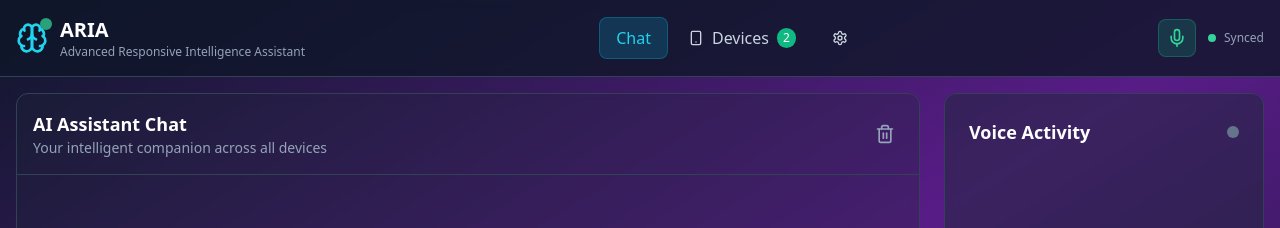
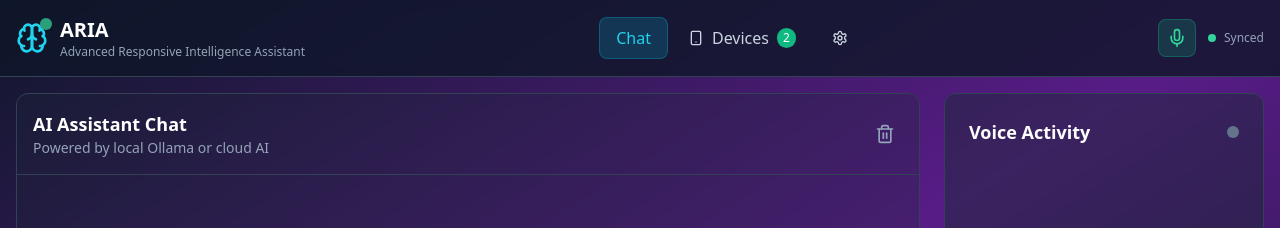
Before and after one commit to mihirkjain/ARIA, a React (Vite) app: page / in a window 1280 px wide. Shown: the top 228 px of the page. Built offline with nearby package versions, Linux system fonts and the light colour scheme.

Commit message:
Auto-commit: Agent tool execution

```diff
--- a/src/components/ChatInterface.tsx
+++ b/src/components/ChatInterface.tsx
@@ -36,7 +36,7 @@ const ChatInterface: React.FC = () => {
       <div className="flex items-center justify-between p-4 border-b border-slate-700">
         <div>
           <h2 className="text-lg font-semibold text-white">AI Assistant Chat</h2>
-          <p className="text-sm text-slate-400">Your intelligent companion across all devices</p>
+          <p className="text-sm text-slate-400">Powered by local Ollama or cloud AI</p>
         </div>
         <button
           onClick={clearHistory}
```
